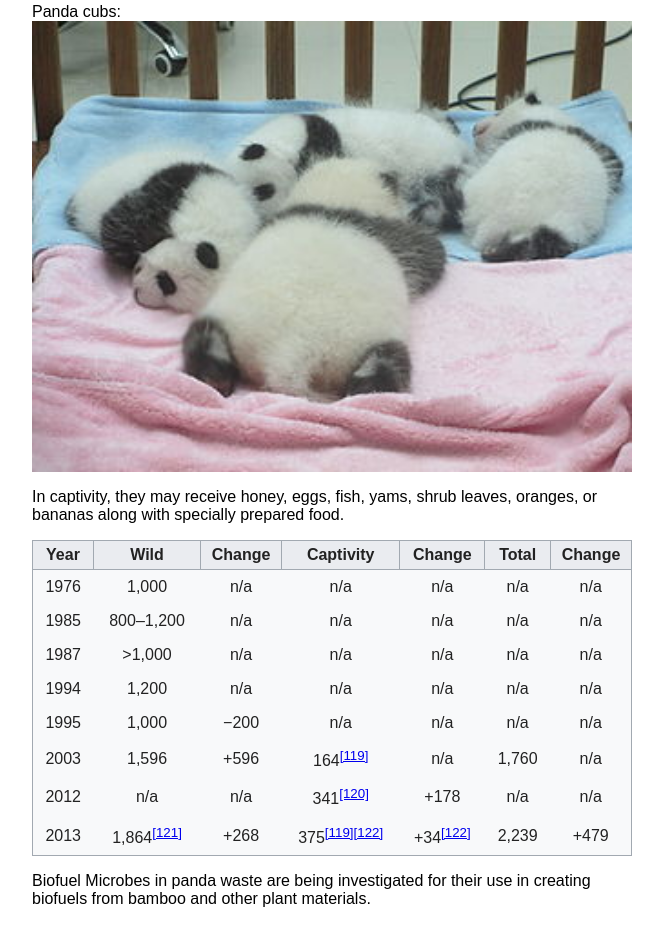
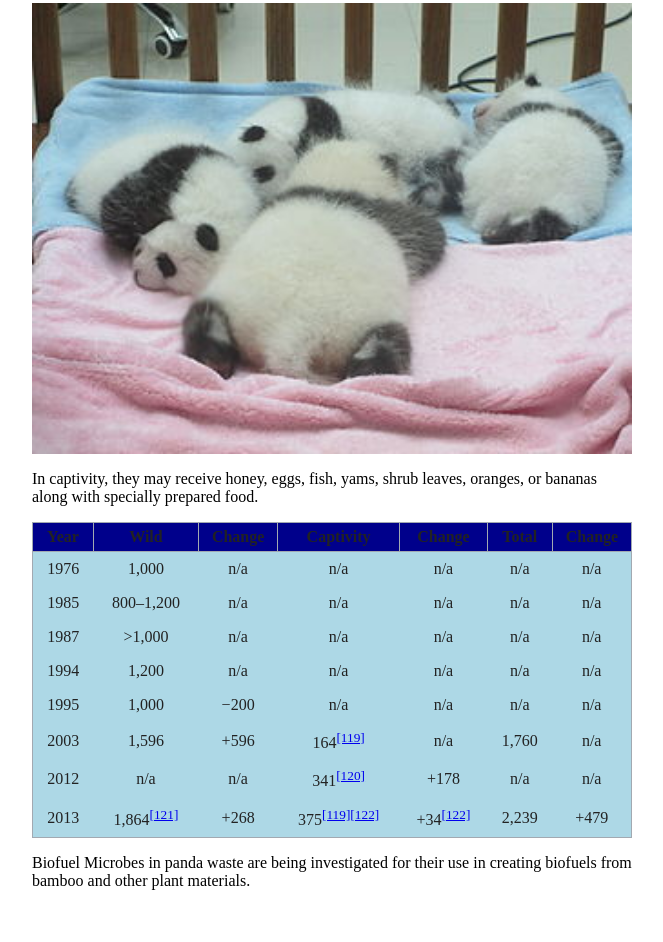
Before and after one commit to ohmtob/Panda, a plain HTML site: page index.html in a window 1280 px wide. Shown: the part 829-1771 px from the top of the page, without its empty margins (308-971 px from the left). Drawn offline with Linux system fonts and the light colour scheme.

Commit message:
Färgändringar

```diff
--- a/pandastyle.css
+++ b/pandastyle.css
@@ -1,6 +1,6 @@
 body
 {
-	font-family: Arial;
+	font-family: gregorian;
 }
 
 img {
@@ -13,7 +13,7 @@ img {
 }
 
 .wikitable {
-    background-color: #f8f9fa;
+    background-color: lightblue;
     color: #222;
     width:100%;
     margin: 1em 0;
@@ -22,7 +22,7 @@ img {
 }
 
 .wikitable th {
-    background-color: #eaecf0;
+    background-color: darkblue;
     text-align: center;
     border: 1px solid #a2a9b1;
     padding: 0.3em;
```
